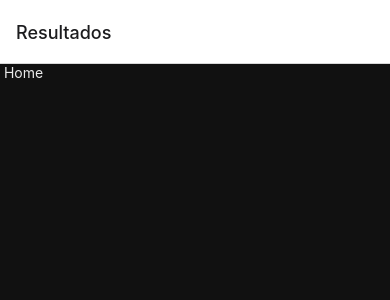
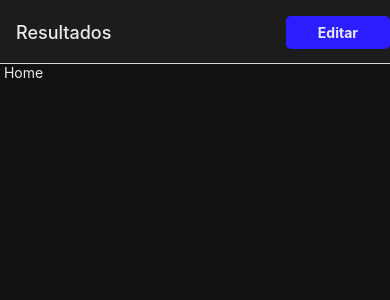
Before and after one commit to andrebeolchi/RacingApp, a React Native app: screen / in a window 390 px wide. Shown: the top 300 px of the page. Built offline with nearby package versions, Linux system fonts and the light colour scheme.

Commit message:
Navigation to Edit Page

```diff
--- a/src/navigators/index.tsx
+++ b/src/navigators/index.tsx
@@ -1,21 +1,47 @@
 import { NavigationContainer } from "@react-navigation/native";
+import type { NativeStackNavigationOptions } from "@react-navigation/native-stack";
 import { createNativeStackNavigator } from "@react-navigation/native-stack";
 import React from "react";
+import Button from "../components/Button";
+import { useTheme } from "../hooks/useTheme";
 import Edit from "../screens/Edit";
 import Home from "../screens/Home";
 
 const Stack = createNativeStackNavigator();
 
 export default function MainNavigator() {
+    const { theme } = useTheme();
+
+    const screenOptions: NativeStackNavigationOptions = {
+        headerStyle: {
+            backgroundColor: theme.surface,
+        },
+        headerTitleStyle: {
+            color: theme.text.primary,
+        },
+        headerShadowVisible: true,
+        headerTintColor: theme.text.primary,
+        animation: "fade_from_bottom",
+    };
+
     return (
         <NavigationContainer>
-            <Stack.Navigator initialRouteName={"Home"}>
+            <Stack.Navigator
+                initialRouteName={"Home"}
+                screenOptions={screenOptions}
+            >
                 <Stack.Screen
                     name={"Home"}
                     component={Home}
-                    options={{
+                    options={({ navigation }) => ({
                         title: "Resultados",
-                    }}
+                        headerRight: () => (
+                            <Button
+                                label="Editar"
+                                onPress={() => navigation.navigate("Edit")}
+                            />
+                        ),
+                    })}
                 />
                 <Stack.Screen
                     name={"Edit"}
```
